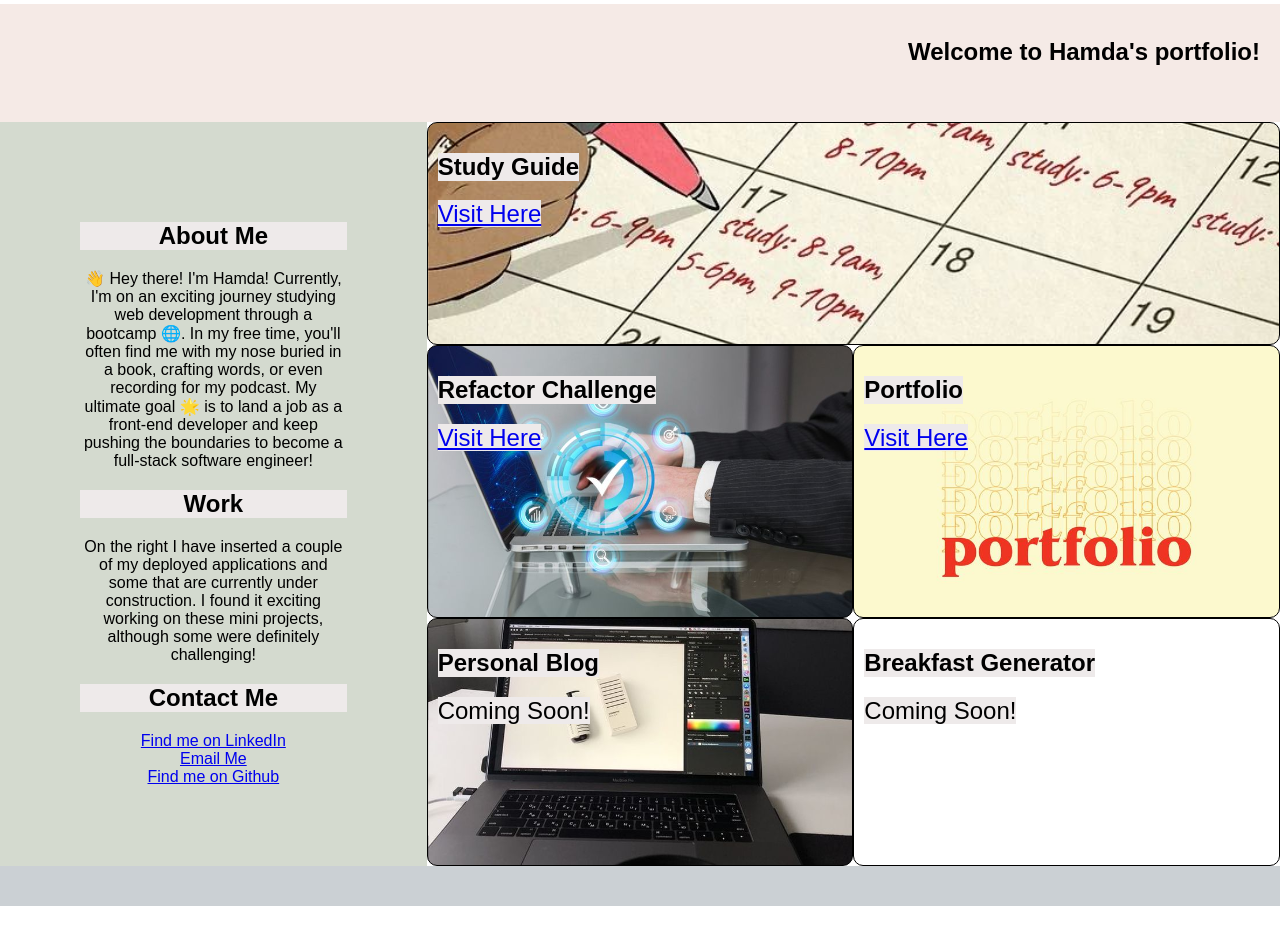
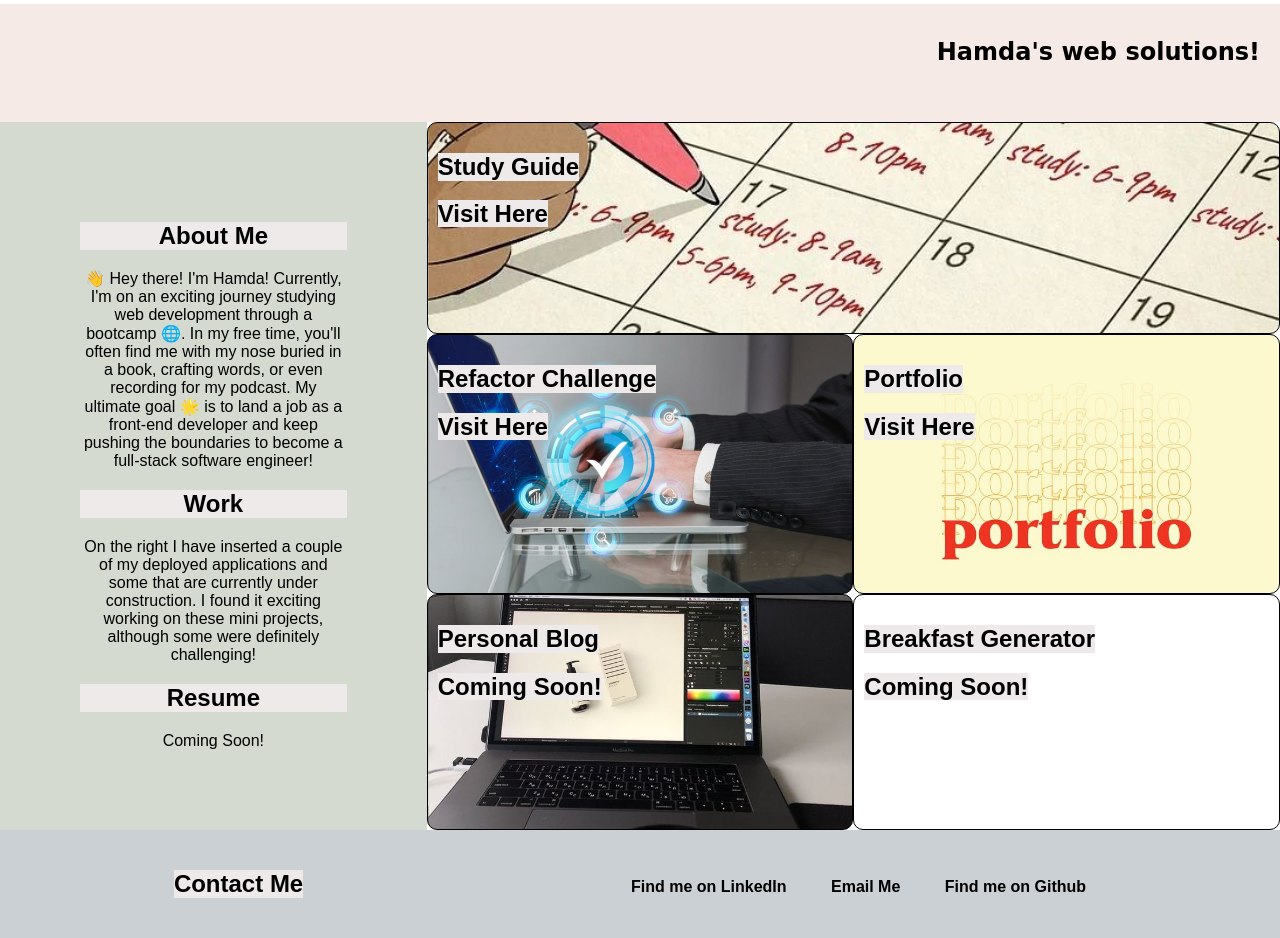
Before and after one commit to hamdanurfore/Cool-Beginners-Portfolio, a plain HTML site: page index.html in a window 1280 px wide. Shown: the part 113-1051 px from the top of the page. Before the commit the page ends 1019 px from the top, so only its background shows below. Drawn offline with Linux system fonts and the light colour scheme.

Commit message:
footer and final changes

```diff
--- a/css/style.css
+++ b/css/style.css
@@ -7,6 +7,9 @@ body {
   font-family: 'Trebuchet MS', 'Lucida Sans Unicode', 'Lucida Grande', 'Lucida Sans', Arial, sans-serif;
 }
 
+h1 {
+  font-family: cursive;
+}
 
 h2,
 h3,
@@ -16,11 +19,14 @@ h3,
   font-size: 1.5em;
   margin-block-start: 0.83em;
   margin-block-end: 0.83em;
+  text-decoration: none;
+  color: #000;
+  font-weight: bold;
 }
 
 h3,
 .second-grid a {
-width: fit-content;
+  width: fit-content;
 }
 
 p {
@@ -36,7 +42,7 @@ nav {
   display: flex;
   background-color: #cbd0d4;
   justify-content: center;
-    align-items: center;
+  align-items: center;
 }
 
 nav a {
@@ -48,8 +54,10 @@ nav a {
 }
 
 nav img {
-  max-height: 110px; /* Adjust the height as needed */
-  margin-right: 20px; /* Add margin for spacing */
+  max-height: 110px;
+  /* Adjust the height as needed */
+  margin-right: 20px;
+  /* Add margin for spacing */
 }
 
 .first-grid {
@@ -80,7 +88,6 @@ nav img {
 
 .hero-banner {
   grid-area: hero-banner;
-
   background-image: url(../images/banner.png);
   display: flex;
   padding: 14px 20px;
@@ -165,10 +172,20 @@ nav img {
 .footer {
   grid-area: 3 / 1 / 4 / 4;
   padding: 20px;
-  text-align: center;
   background-color: #cbd0d4;
+  display: flex;
+  justify-content: space-around;
+  align-items: baseline;
+}
 
+.footer a {
+  padding: 14px 20px;
+  text-decoration: none;
+  color: #000;
+  font-weight: bold;
 }
+
+
 
 html,
 body,
--- a/index.html
+++ b/index.html
@@ -19,7 +19,7 @@
         <a href="#resume">Resume</a>
       </nav>
       <div class="hero-banner">
-        <h1>Welcome to Hamda's portfolio!</h1>
+        <h1>Hamda's web solutions!</h1>
       </div>
     </header>
     <main class="main"></main>
@@ -29,6 +29,7 @@
         👋 Hey there! I'm Hamda! Currently, I'm on an exciting journey studying web development through a bootcamp 🌐. In my free time, you'll often find me with my nose buried in a book, crafting words, or even recording for my podcast. My ultimate goal 🌟 is to land a job as a front-end developer and keep pushing the boundaries to become a full-stack software engineer!</p>
       <h2 id="work">Work</h2>
       <p>On the right I have inserted a couple of my deployed applications and some that are currently under construction. I found it exciting working on these mini projects, although some were definitely challenging!</p>
+      <!--
       <h2 id="contact-me">Contact Me</h2>
       <p>
         <a href="https://www.linkedin.com/in/hamda-n-90808a224/">Find me on LinkedIn</a>
@@ -39,6 +40,9 @@
       <p>
         <a href="https://github.com/hamdanurfore">Find me on Github</a>
       </p>
+    -->
+      <h2 id="resume">Resume</h2>
+      <a>Coming Soon!</a>
     </aside>
     <div class="second-grid">
       <section class="study-guide">
@@ -62,7 +66,16 @@
         <a>Coming Soon!</a>
       </section>
     </div>
-    <footer class="footer"></footer>
+    <footer class="footer">
+      <h3 id="contact-me">Contact Me</h3>
+      <p>
+        <a href="https://www.linkedin.com/in/hamda-n-90808a224/">Find me on LinkedIn</a>
+
+        <a href="mailto:nurfore14@gmail.com">Email Me</a>
+
+        <a href="https://github.com/hamdanurfore">Find me on Github</a>
+      </p>
+    </footer>
   </section>
 
 </body>
```
